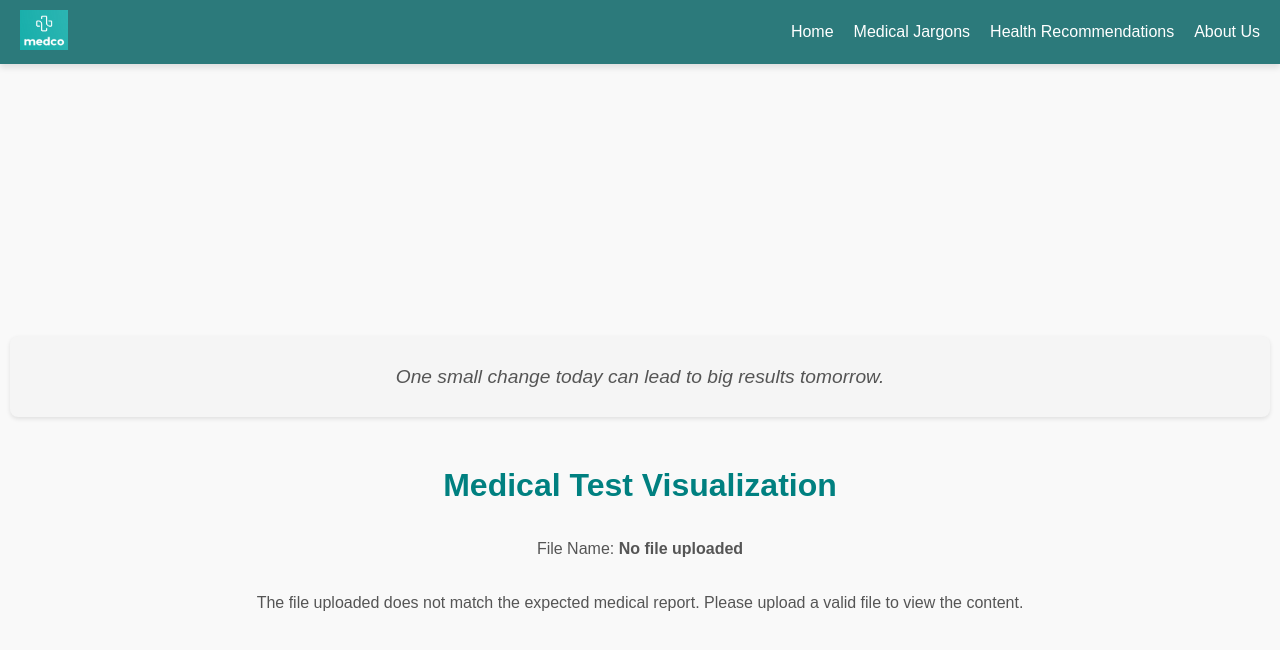
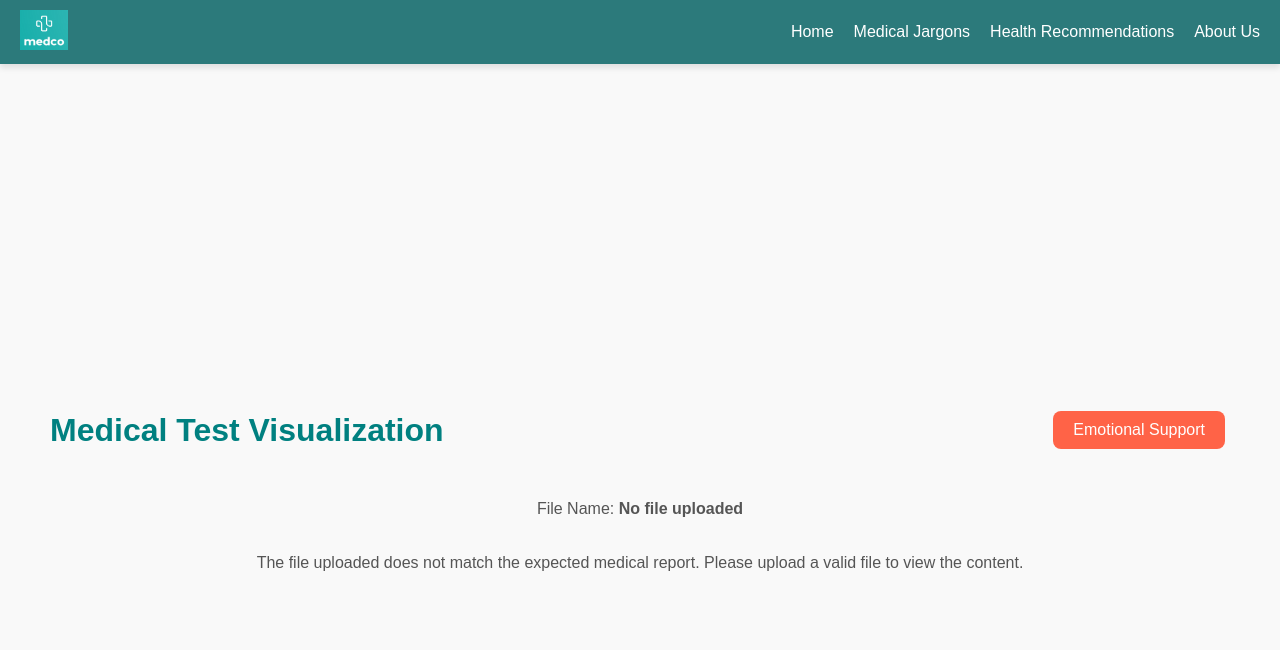
Before and after one commit to 522hci-group4/medco, a React (Create React App) app: page /Visualization in a window 1280 px wide. Shown: the top 650 px of the page. Built offline with nearby package versions, Linux system fonts and the light colour scheme.

Commit message:
Changes - visulization page

```diff
--- a/src/pages/Visualization.js
+++ b/src/pages/Visualization.js
@@ -11,6 +11,7 @@ function Visualization() {
     const { fileName } = location.state || {};
     const [testCategories, setTestCategories] = useState([]);
     const [calmingMessage, setCalmingMessage] = useState(""); // State for calming message
+    const [showSupportButton, setShowSupportButton] = useState(true); // State for Emotional Support button visibility
     const [error, setError] = useState("");
 
     const chartTypeAssignments = [
@@ -25,17 +26,6 @@ function Visualization() {
     ];
 
     useEffect(() => {
-        // Load calming messages from the JSON file
-        import("./calmingmessages.json")
-            .then((data) => {
-                const messages = data.messages;
-                const randomMessage = messages[Math.floor(Math.random() * messages.length)];
-                setCalmingMessage(randomMessage);
-            })
-            .catch((err) => {
-                console.error("Failed to load calming messages:", err);
-            });
-
         if (fileName === "R10931673_SANJANA_U_050623105552.pdf") {
             import("./medical_report_extracted.json")
                 .then((data) => {
@@ -51,6 +41,24 @@ function Visualization() {
                 });
         }
     }, [fileName]);
+
+    const handleEmotionalSupportClick = () => {
+        import("./calmingmessages.json")
+            .then((data) => {
+                const messages = data.messages;
+                const randomMessage = messages[Math.floor(Math.random() * messages.length)];
+                setCalmingMessage(randomMessage);
+                setShowSupportButton(false);
+            })
+            .catch((err) => {
+                console.error("Failed to load calming messages:", err);
+            });
+    };
+
+    const handleCloseCalmingMessage = () => {
+        setCalmingMessage("");
+        setShowSupportButton(true);
+    };
 
     const generateChartData = (tests) => ({
         labels: tests.map((test) => test["Test Name"]),
@@ -77,13 +85,22 @@ function Visualization() {
 
     return (
         <div style={styles.container}>
+            <div style={styles.header}>
+                <h1 style={styles.title}>Medical Test Visualization</h1>
+                {showSupportButton && (
+                    <button style={styles.emotionalSupportButton} onClick={handleEmotionalSupportClick}>
+                        Emotional Support
+                    </button>
+                )}
+            </div>
+
             {calmingMessage && (
                 <div style={styles.calmingMessageContainer}>
+                    <button style={styles.closeButton} onClick={handleCloseCalmingMessage}>×</button>
                     <p style={styles.calmingMessage}>{calmingMessage}</p>
                 </div>
             )}
 
-            <h1 style={styles.title}>Medical Test Visualization</h1>
             <p style={styles.description}>
                 File Name: <strong>{fileName || "No file uploaded"}</strong>
             </p>
@@ -149,24 +166,49 @@ const styles = {
         backgroundColor: "#f9f9f9",
         minHeight: "100vh",
     },
+    header: {
+        width: "100%",
+        display: "flex",
+        justifyContent: "space-between",
+        alignItems: "center",
+    },
+    title: {
+        fontSize: "2rem",
+        color: "#008080",
+    },
+    emotionalSupportButton: {
+        padding: "10px 20px",
+        fontSize: "1rem",
+        backgroundColor: "#ff6347",
+        color: "#fff",
+        border: "none",
+        borderRadius: "8px",
+        cursor: "pointer",
+        transition: "background-color 0.3s ease",
+    },
     calmingMessageContainer: {
         width: "100%",
         textAlign: "center",
         backgroundColor: "#f5f5f5",
         padding: "10px",
         borderRadius: "8px",
+        position: "relative",
         marginBottom: "20px",
         boxShadow: "0 2px 4px rgba(0, 0, 0, 0.1)",
+    },
+    closeButton: {
+        position: "absolute",
+        top: "10px",
+        right: "10px",
+        backgroundColor: "transparent",
+        border: "none",
+        fontSize: "1.5rem",
+        cursor: "pointer",
     },
     calmingMessage: {
         fontSize: "1.2rem",
         color: "#555",
         fontStyle: "italic",
-    },
-    title: {
-        fontSize: "2rem",
-        color: "#008080",
-        marginBottom: "20px",
     },
     description: {
         fontSize: "1rem",
@@ -180,24 +222,14 @@ const styles = {
         gap: "20px",
     },
     chartWrapper: {
-        flex: "1 1 calc(45% - 20px)", // Smaller chart size
         maxWidth: "45%",
         padding: "15px",
         backgroundColor: "#ffffff",
-        border: "1px solid #ddd",
         borderRadius: "8px",
-        boxShadow: "0 2px 4px rgba(0, 0, 0, 0.1)",
     },
     subtitle: {
         fontSize: "1.2rem",
         color: "#333",
-        marginBottom: "5px",
-        textAlign: "center",
-    },
-    chartDescription: {
-        fontSize: "0.9rem",
-        color: "#555",
-        marginBottom: "10px",
         textAlign: "center",
     },
     error: {
```
